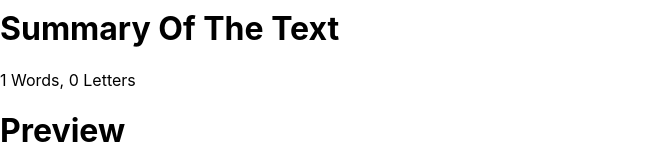
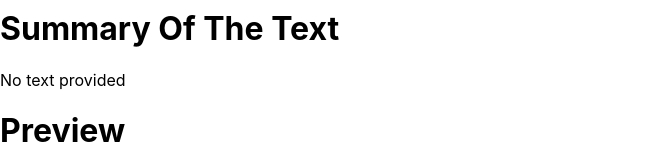
Before and after one commit to UTKARSH232003/textUtils, a React (Create React App) app: page / in a window 1280 px wide. Shown: the part 288-448 px from the top of the page, without its empty margins (0-658 px from the left). Built offline with nearby package versions, Linux system fonts and the light colour scheme; the HTML template or start-up script is replaced by a standard one.

Commit message:
bug fixed for word count

```diff
--- a/src/components/TextForm.js
+++ b/src/components/TextForm.js
@@ -66,10 +66,10 @@ export default function TextForm(props) {
     }
     const [text, setText] = useState("");
     return (
-        <div className='container' style={{color: props.mode === 'dark'?'white':'black'}}>
+        <div className='container' style={{color: props.mode === 'green'?'#333333':(props.mode === 'dark'?'white':'black')}}>
         <div className="mb-3">
             <label htmlFor="mybox" className="form-label fs-3"><b>Enter Your Text Here: </b></label>
-            <textarea className="form-control" style= {{backgroundColor: props.mode === 'light'?'white':'black', color: props.mode === 'dark'?'white':'black'}} value={text} onChange={handleOnChange} id="mybox" rows="6"></textarea>
+            <textarea className="form-control" style= {{backgroundColor: props.mode === 'green'? '#333333':(props.mode === 'light'?'white':'black'), color: props.mode === 'green'?'#333333':(props.mode === 'dark'?'white':'black')}} value={text} onChange={handleOnChange} id="mybox" rows="6"></textarea>
         </div>
         <button type="button" onClick= {touppercase} className="btn btn-primary">To UpperCase</button>
         <button type="button" onClick = {tolowercase}className="btn btn-success mx-2">ToLowerCase</button>
@@ -81,7 +81,7 @@ export default function TextForm(props) {
 
         <div className="container my-4">
             <h1>Summary Of The Text</h1>
-            <p>{text.split(" ").length} Words, {text.length} Letters</p>
+            <p>{text.trim().length === 0 ? "No text provided" : `${text.trim().split(/\s+/).length} Words, ${text.trim().length} Letters`}</p>
         </div>
 
         <h1>Preview</h1>
```
